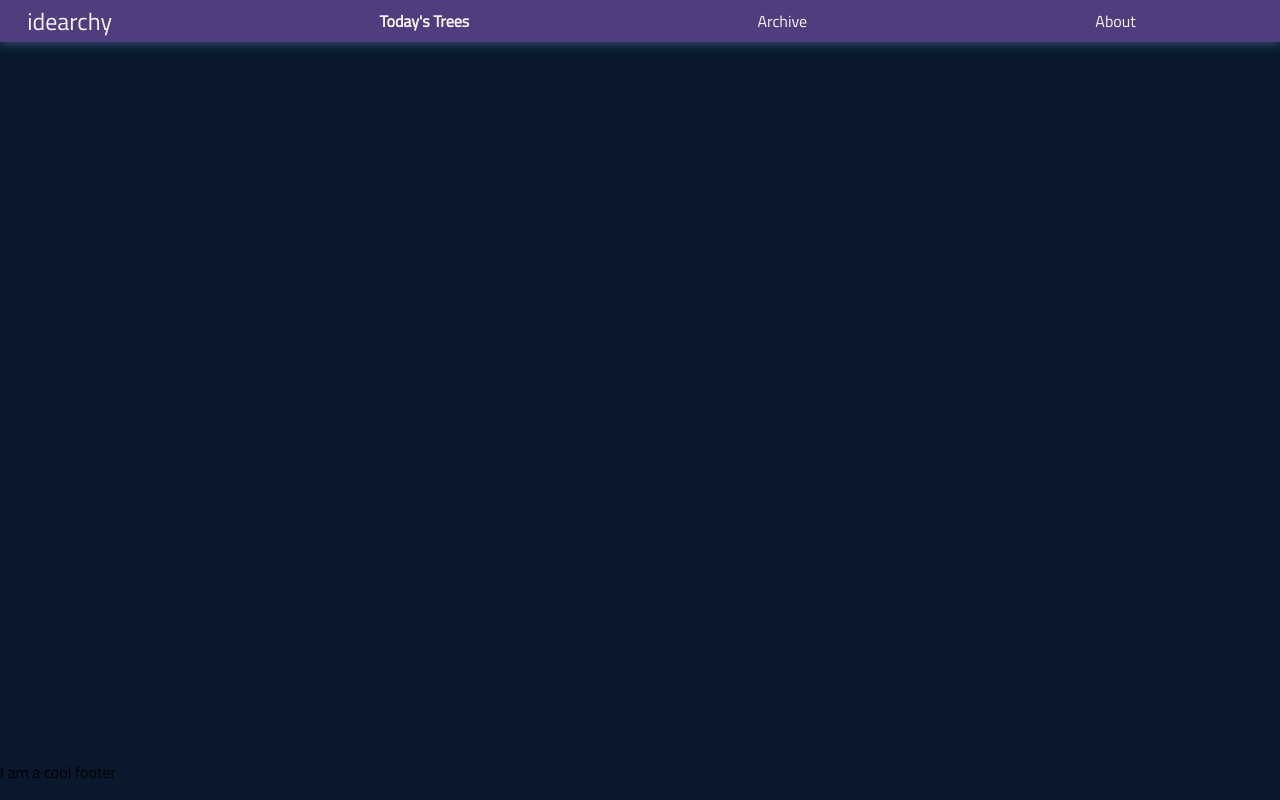
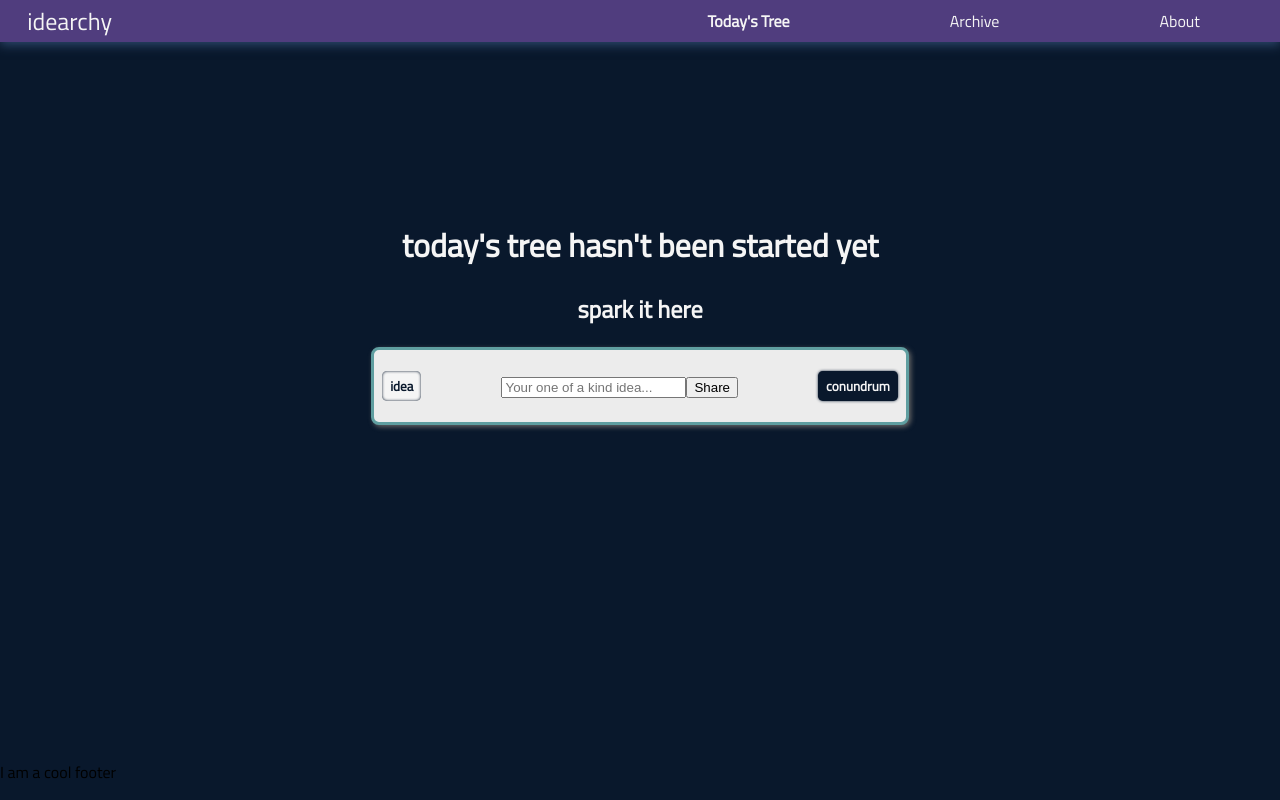
Before and after one commit to timothy-adamson/idearchy-react, a React (Create React App) app: page /trees in a window 1280 px wide. Built offline with nearby package versions, Linux system fonts and the light colour scheme; no server answers.

Commit message:
added empty tree state

```diff
--- a/src/MainContent/Card.js
+++ b/src/MainContent/Card.js
@@ -8,6 +8,10 @@ const Card = (props) => {
     const days = ['Sunday','Monday','Tuesday','Wednesday','Thursday','Friday','Saturday']
     const dateFormat = new Date(attributes.date)
     const weekday = days[dateFormat.getDay()]
+
+    const input = () => {
+
+    }
 
     return(
         <div className="card" style={cardColor}>
--- /dev/null
+++ b/src/MainContent/StartTree.js
@@ -0,0 +1,51 @@
+import React, {useState} from 'react'
+
+const StartTree = () => {
+
+    const [type, setType] = useState("idea")
+    const [inputText, setInputText] = useState("")
+
+    const handleClick = (targetType) => {
+        if (targetType !== type){
+            setType(targetType)
+        }
+    }
+
+    const handleChange = (e) => {
+        setInputText(e.target.value)
+    }
+
+    const handleSubmit = (e) => {
+        if (inputText !== ""){
+
+        }
+        e.preventDefault();
+    }
+
+    return (
+        <div className="startTree">
+            <h1>today's tree hasn't been started yet</h1>
+            <h2>spark it here</h2>
+            <div className={"startCard " + type}>
+                <h5
+                    className={"cardType idea" + (type !== "idea" ? " inactive" : "")}
+                    onClick={() => handleClick("idea")}>
+                    idea</h5>
+                <form onSubmit={handleSubmit} className="startInput">
+                    <input
+                        placeholder={type === "idea" ?
+                            "Your one of a kind idea..." :
+                            "A befuddling conundrum..."}
+                        onChange={handleChange}></input>
+                    <input type="submit" value="Share"></input>
+                </form>
+                <h5
+                    className={"cardType conundrum" + (type !== "conundrum" ? " inactive" : "")}
+                    onClick={() => handleClick("conundrum")}>
+                    conundrum</h5>
+            </div>
+        </div>
+    )
+}
+
+export default StartTree
--- a/src/MainContent/Trees.css
+++ b/src/MainContent/Trees.css
@@ -1,6 +1,8 @@
 .tree
 {
     height: 90vh;
+    display: flex;
+    justify-content: center;
 }
 
 .card
@@ -21,13 +23,36 @@
 
 .cardType
 {
-    margin: 0px 0px auto auto;
+    margin: 0px;
     padding: 0.3rem 0.5rem;
     border-radius: 0.3rem;
     text-align: center;
-    box-shadow: inset 0 0 3px whitesmoke;
+}
+
+.cardType.idea
+{
+    background-color: whitesmoke;
+    color: #09182c;
+    box-shadow: inset 0 0 3px #09182c;
+}
+
+.cardType.idea.inactive
+{
+    cursor: pointer;
+    box-shadow: 0 0 3px #1e2e42;
+}
+
+.cardType.conundrum
+{
     background-color: #09182c;
     color: whitesmoke;
+    box-shadow: inset 0 0 3px #cee1fa;
+}
+
+.cardType.conundrum.inactive
+{
+    cursor: pointer;
+    box-shadow: 0 0 3px #1e2e42;
 }
 
 .ideaText
@@ -57,3 +82,39 @@
     grid-row-start: 3;
     white-space: nowrap;
 }
+
+.startTree
+{
+    text-align: center;
+    justify-content: center;
+    color: whitesmoke;
+    margin-top: 20vh;
+}
+
+.startCard
+{
+    display: flex;
+    justify-content: space-around;
+    align-items: center;
+    margin: 0rem 0rem;
+    border: 0.2rem solid;
+    border-radius: 0.5rem;
+    padding: 1rem 0.5rem;
+    box-shadow: 2px 2px 5px  #646464;
+    border-color: cadetblue;
+}
+
+.startCard.idea
+{
+    background-color: rgb(236, 236, 236);
+}
+
+.startCard.conundrum
+{
+    background-color: #09182c
+}
+
+.startInput
+{
+    padding: 0.5rem 5rem;
+}
--- a/src/MainContent/Trees.js
+++ b/src/MainContent/Trees.js
@@ -1,5 +1,6 @@
 import React from 'react'
 import Card from './Card'
+import StartTree from './StartTree'
 import './Trees.css'
 import Tree from 'react-d3-tree'
 
@@ -43,7 +44,7 @@ const Trees = (props) => {
 
     return(
             <div className="tree">
-                {treeConfig !== null &&
+                {treeConfig !== null ?
                     <Tree
                         data={treeConfig}
                         orientation="vertical"
@@ -68,7 +69,8 @@ const Trees = (props) => {
                                 x: -viewportSizes.vw * 15,
                                 y: -viewportSizes.vh * 5
                             }
-                        }}/>
+                        }}/> :
+                    <StartTree />
                 }
             </div>
     )
--- a/src/shared/navbar.css
+++ b/src/shared/navbar.css
@@ -11,7 +11,7 @@ nav{
     color: inherit;
     font-size: 24px;
     padding: 0.2rem;
-    margin-right: 5em;
+    margin-right: 40vw;
     margin-left: 1em;
     margin-top: auto;
     margin-bottom: auto;
--- a/src/shared/navbar.js
+++ b/src/shared/navbar.js
@@ -9,7 +9,7 @@ const Navbar = () => {
                 idearchy
             </Link>
             <NavLink to="/trees" className="navOption" >
-                Today's Trees
+                Today's Tree
             </NavLink>
             <NavLink to="/archive" className="navOption" >
                 Archive
```
